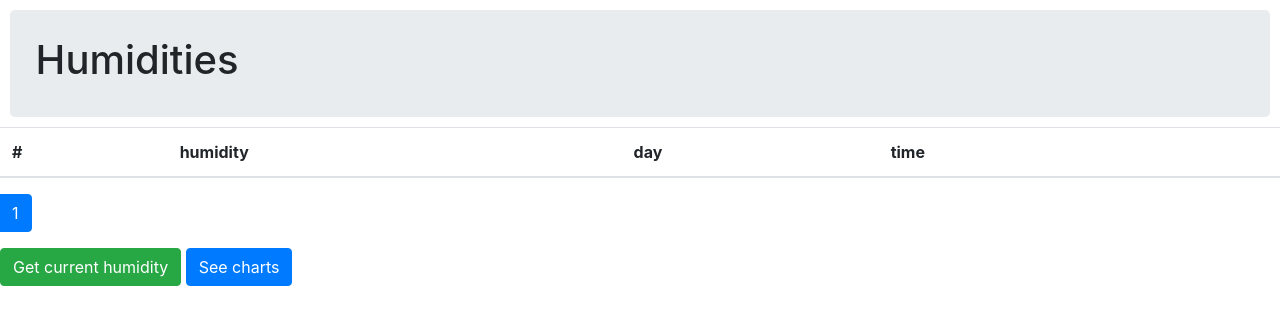
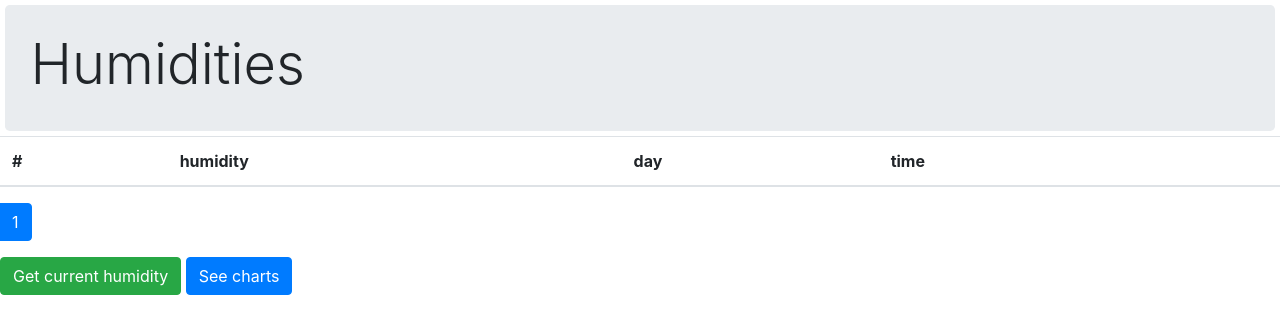
Before and after one commit to bartoszym/arduino-django, a Django app: page /data/humidities/ in a window 1280 px wide. Shown: the part 57-391 px from the top of the page. Run offline with Django 3.2, Linux system fonts and the light colour scheme; the visitor is signed in with stand-in values (Sample User, id 1); data that the repository does not hold is empty; some libraries are stand-ins or nearby versions.

Commit message:
changed style of jumbotrons

```diff
--- a/arduinosite/core/templates/login.html
+++ b/arduinosite/core/templates/login.html
@@ -2,7 +2,7 @@
 {% load i18n %}
 {% block header %}
 <div class="jumbotron" style="padding: 2%; margin: 10px;">
-    <h1 class="display-6">{% trans 'Log in' %}</h1>
+    <h1 class="display-4">{% trans 'Log in' %}</h1>
 </div>
 {% endblock header %}
 {% block content %}
--- a/arduinosite/core/templates/register.html
+++ b/arduinosite/core/templates/register.html
@@ -2,7 +2,7 @@
 {% load i18n %}
 {% block header %}
 <div class="jumbotron" style="padding: 2%; margin: 10px;">
-    <h1 class="display-6">{% trans 'Registration' %}</h1>
+    <h1 class="display-4">{% trans 'Registration' %}</h1>
 </div>
 {% endblock header %}
 {% block content %}
--- a/arduinosite/data/templates/data/humidity_list.html
+++ b/arduinosite/data/templates/data/humidity_list.html
@@ -2,8 +2,8 @@
 {% load i18n %}
 {% load tz %}
 {% block header %}
-<div class="jumbotron" style="padding: 2%; margin: 10px;">
-    <h1 class="display-6">{% trans 'Humidities' %}</h1>
+<div class="jumbotron" style="padding: 2%; margin: 5px;">
+    <h1 class="display-4">{% trans 'Humidities' %}</h1>
 </div>
 {% endblock header %}
 {% block content %}
--- a/arduinosite/data/templates/data/lightness_list.html
+++ b/arduinosite/data/templates/data/lightness_list.html
@@ -2,8 +2,8 @@
 {% load i18n %}
 {% load tz %}
 {% block header %}
-<div class="jumbotron" style="padding: 2%; margin: 10px;">
-    <h1 class="display-6">{% trans 'Lightnesses' %}</h1>
+<div class="jumbotron" style="padding: 2%; margin: 5px;">
+    <h1 class="display-4">{% trans 'Lightnesses' %}</h1>
 </div>
 {% endblock header %}
 {% block content %}
--- a/arduinosite/data/templates/data/temperature_list.html
+++ b/arduinosite/data/templates/data/temperature_list.html
@@ -2,8 +2,8 @@
 {% load i18n %}
 {% load tz %}
 {% block header %}
-<div class="jumbotron" style="padding: 2%; margin: 10px;">
-    <h1 class="display-6">{% trans 'Temperatures' %}</h1>
+<div class="jumbotron" style="padding: 2%; margin: 5px;">
+    <h1 class="display-4">{% trans 'Temperatures' %}</h1>
 </div>
 {% endblock header %}
 {% block content %}
```
